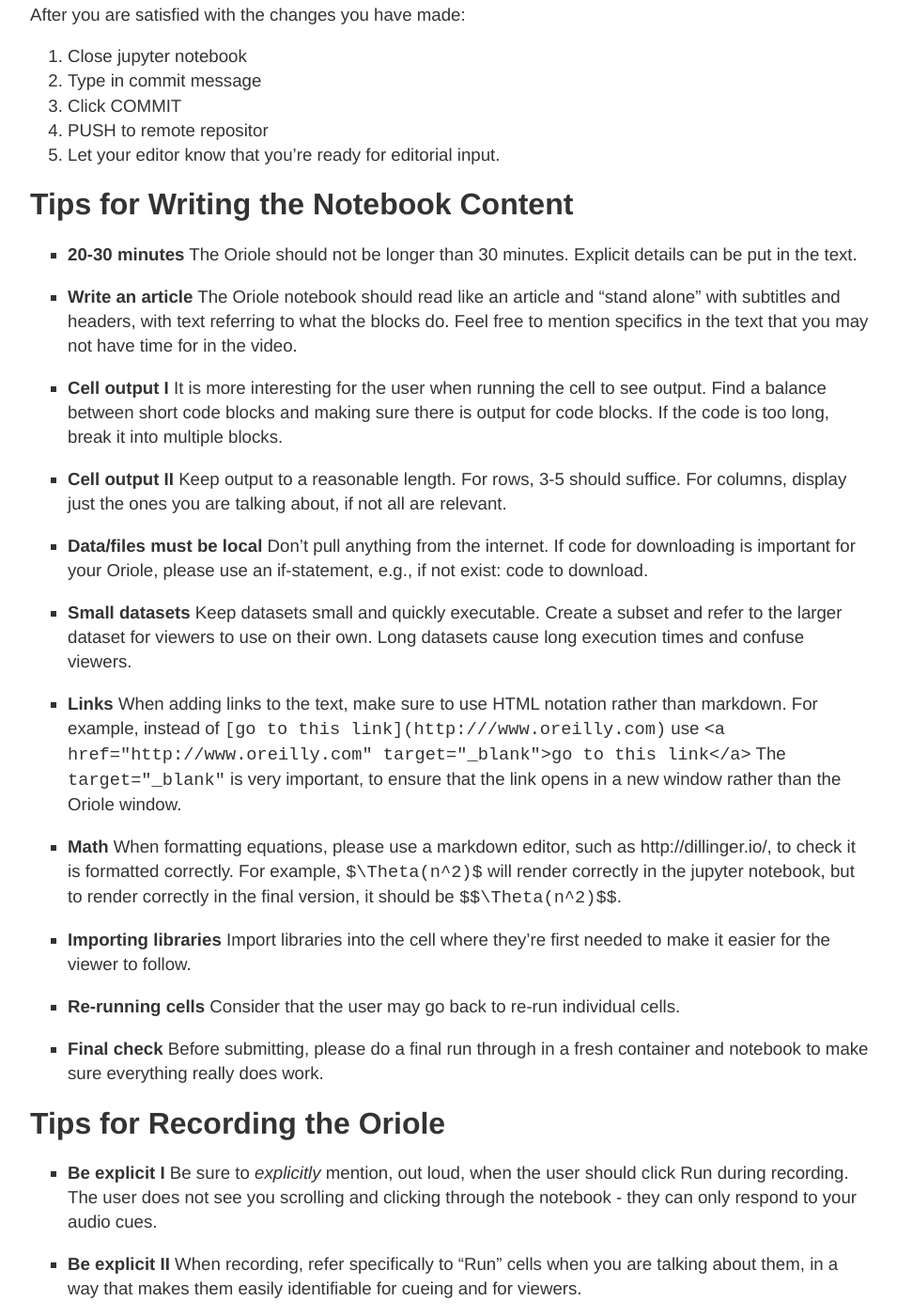
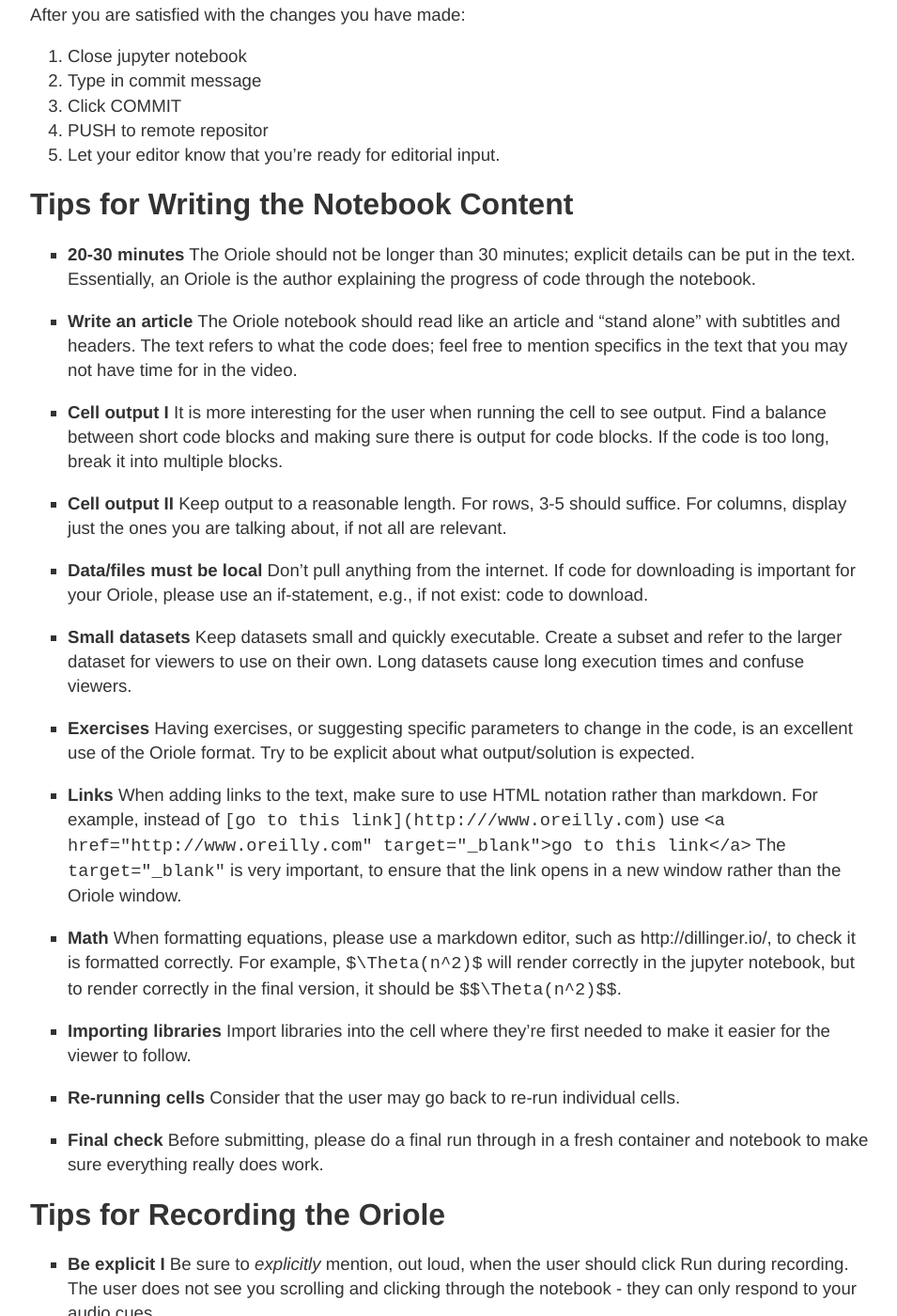
Before and after one commit to oreillymedia/production-resources, a Jekyll site: the page built from oriole/index.md, in a window 1280 px wide and 1400 px high, scrolled down 1941 px. Shown: the whole window at 94% size, without its empty margins (160-1115 px from the left). Built offline with Jekyll 4.4.1, drawn with Linux system fonts in a browser that asks for light colours; some of the changed text lies outside the part shown.

Commit message:
Update tips

```diff
--- a/oriole/index.md
+++ b/oriole/index.md
@@ -65,9 +65,9 @@
 
 # Tips for Writing the Notebook Content<a name="writing"></a>
 
-* __20-30 minutes__ The Oriole should not be longer than 30 minutes. Explicit details can be put in the text.
+* __20-30 minutes__ The Oriole should not be longer than 30 minutes; explicit details can be put in the text. Essentially, an Oriole is the author explaining the progress of code through the notebook.
 
-* __Write an article__ The Oriole notebook should read like an article and "stand alone" with subtitles and headers, with text referring to what the blocks do. Feel free to mention specifics in the text that you may not have time for in the video.
+* __Write an article__ The Oriole notebook should read like an article and "stand alone" with subtitles and headers. The text refers to what the code does; feel free to mention specifics in the text that you may not have time for in the video.
 
 * __Cell output I__ It is more interesting for the user when running the cell to see output. Find a balance between short code blocks and making sure there is output for code blocks. If the code is too long, break it into multiple blocks.
 
@@ -76,6 +76,8 @@
 * __Data/files must be local__ Don't pull anything from the internet. If code for downloading is important for your Oriole, please use an if-statement, e.g., if not exist: code to download.
 
 * __Small datasets__ Keep datasets small and quickly executable. Create a subset and refer to the larger dataset for viewers to use on their own. Long datasets cause long execution times and confuse viewers.
+
+* __Exercises__ Having exercises, or suggesting specific parameters to change in the code, is an excellent use of the Oriole format. Try to be explicit about what output/solution is expected.
 
 * __Links__ When adding links to the text, make sure to use HTML notation rather than markdown. For example, instead of `[go to this link](http:///www.oreilly.com)` use `<a href="http://www.oreilly.com" target="_blank">go to this link</a>` The `target="_blank"` is very important, to ensure that the link opens in a new window rather than the Oriole window.
 
@@ -95,3 +97,7 @@
 * __Be explicit II__ When recording, refer specifically to "Run" cells when you are talking about them, in a way that makes them easily identifiable for cueing and for viewers.
 
 * __Repeatable results__ If you refer to a specific result, make sure what you say will happen each and every time the code is executed.
+
+* __Exercises__ If you have exercises, tell the viewers to pause the video while they work on the exercise. Take a second or two and then continue talking (perhaps starting with a "welcome back"); this makes the final cut of the video smoother.
+
+* __Conclusion__ Feel free to conclude your recording by thanking the audience. You do not need to add a written conclusion within the notebook.
```
